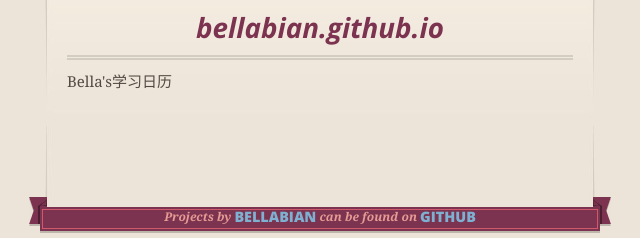
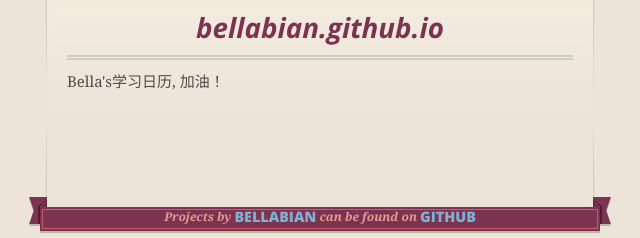
Before and after one commit to BellaBian/bellabian.github.io, a plain HTML site: page index.html in a window 1280 px wide. Shown: the part 219-457 px from the top of the page, 320-960 px from the left. Drawn offline with nearby package versions, Linux system fonts and the light colour scheme.

Commit message:
modify index.html

```diff
--- a/index.html
+++ b/index.html
@@ -48,7 +48,7 @@
         <h1>
 <a id="bellabiangithubio" class="anchor" href="#bellabiangithubio" aria-hidden="true"><span aria-hidden="true" class="octicon octicon-link"></span></a>bellabian.github.io</h1>
 
-<p>Bella's学习日历</p>
+<p>Bella's学习日历, 加油！</p>
       </section>
 
       <footer>
```
